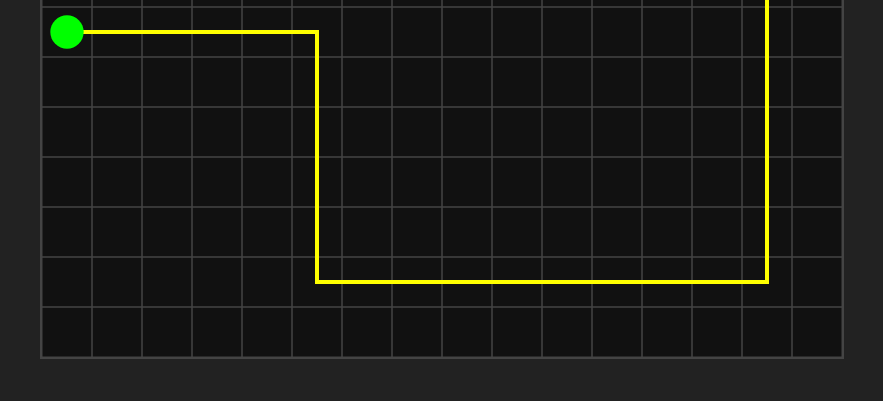
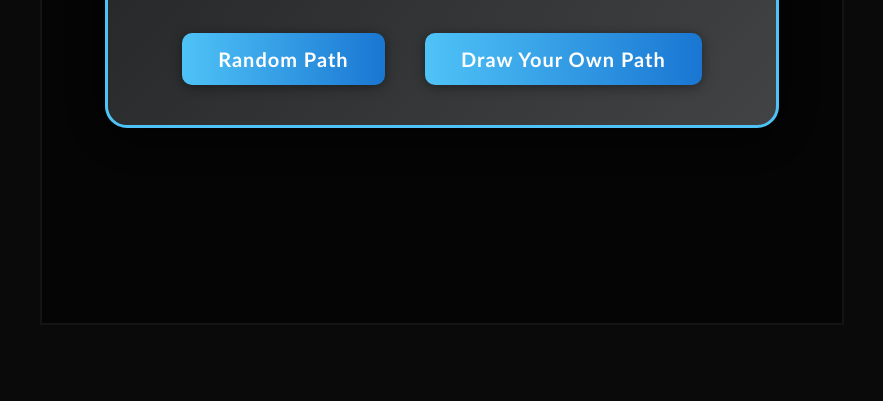
Before and after one commit to gustavheesen/tawer-defense, a website with bundled scripts: page index.html in a window 1280 px wide. Shown: the part 399-800 px from the top of the page, without its empty margins (198-1081 px from the left). Built offline with nearby package versions, Linux system fonts and the light colour scheme.

Commit message:
Add intro menu functionality: Implement modal overlay for game start options, allowing players to choose between 'random path' or 'draw own path' with grid size selection. Enhance user interface with styled buttons and dynamic display logic.

```diff
--- a/index.html
+++ b/index.html
@@ -9,6 +9,7 @@
 <body>
   <h1>Tower Defense Game</h1>
   <div id="ui-container"></div>
+  <div id="modal-overlay" style="display:none; position:fixed; left:0; top:0; width:100vw; height:100vh; background:rgba(0,0,0,0.7); z-index:1000; justify-content:center; align-items:center;"></div>
   <canvas id="game-canvas" width="800" height="600"></canvas>
   <script type="module" src="js/main.js"></script>
 </body>
--- a/js/main.js
+++ b/js/main.js
@@ -3,8 +3,84 @@ import { setupUI } from './ui.js';
 
 const canvas = document.getElementById('game-canvas');
 const ctx = canvas.getContext('2d');
+const modal = document.getElementById('modal-overlay');
 
-const game = new Game(canvas, ctx);
-setupUI(game);
+function showIntroMenu() {
+  modal.style.display = 'flex';
+  modal.innerHTML = `
+    <div id="intro-menu" style="background:linear-gradient(135deg,#232526 0%,#414345 100%); color:#fff; padding: 40px 56px; border-radius: 22px; box-shadow: 0 8px 48px #000b; text-align: center; min-width: 340px; border: 3px solid #4fc3f7; position:relative;">
+      <div style="margin-bottom: 24px;">
+        <span style="font-family: 'Trebuchet MS', Impact, sans-serif; font-size: 2.7em; letter-spacing: 2px; color: #4fc3f7; text-shadow: 0 2px 12px #000a, 0 0 0 #fff; font-weight: bold; display: inline-block;">
+          <span style='color:#fff; text-shadow: 0 2px 12px #4fc3f7;'>TOWER</span> <span style='color:#4fc3f7;'>DEFENSE</span>
+        </span>
+        <div style="font-size:1.1em; color:#b3e5fc; margin-top: 6px; letter-spacing:1px;">Build. Defend. Survive.</div>
+      </div>
+      <button class="menu-btn" id="random-path-btn">Random Path</button>
+      <button class="menu-btn" id="draw-path-btn">Draw Your Own Path</button>
+      <div id="grid-size-select" style="margin-top: 28px; display: none;">
+        <label style="font-size:1.1em; color:#b3e5fc;">Grid Size: </label>
+        <input id="grid-width" type="number" min="6" max="32" value="16" style="width: 60px; font-size:1.1em; border-radius:6px; border:1px solid #4fc3f7; padding:2px 6px;"> x
+        <input id="grid-height" type="number" min="6" max="32" value="12" style="width: 60px; font-size:1.1em; border-radius:6px; border:1px solid #4fc3f7; padding:2px 6px;">
+        <button class="menu-btn" id="start-draw-btn" style="margin-left: 16px;">Start Drawing</button>
+      </div>
+    </div>
+    <style>
+      .menu-btn {
+        background: linear-gradient(90deg,#4fc3f7 0%,#1976d2 100%);
+        color: #fff;
+        font-size: 1.25em;
+        font-family: 'Trebuchet MS', Impact, sans-serif;
+        font-weight: bold;
+        border: none;
+        border-radius: 10px;
+        padding: 14px 36px;
+        margin: 12px 18px 0 18px;
+        box-shadow: 0 2px 12px #0006;
+        cursor: pointer;
+        transition: background 0.2s, transform 0.15s, box-shadow 0.2s;
+        outline: none;
+        letter-spacing: 1px;
+      }
+      .menu-btn:hover, .menu-btn:focus {
+        background: linear-gradient(90deg,#1976d2 0%,#4fc3f7 100%);
+        color: #fff;
+        transform: translateY(-2px) scale(1.04);
+        box-shadow: 0 6px 24px #1976d2cc;
+      }
+      #intro-menu input[type=number]:focus {
+        border: 2px solid #1976d2;
+        outline: none;
+      }
+    </style>
+  `;
+  document.getElementById('random-path-btn').onclick = () => {
+    hideModal();
+    startGameWithPath('random');
+  };
+  document.getElementById('draw-path-btn').onclick = () => {
+    document.getElementById('grid-size-select').style.display = 'block';
+  };
+  document.getElementById('start-draw-btn').onclick = () => {
+    const width = parseInt(document.getElementById('grid-width').value, 10);
+    const height = parseInt(document.getElementById('grid-height').value, 10);
+    hideModal();
+    startGameWithPath('draw', width, height);
+  };
+}
 
-game.start();
+function hideModal() {
+  modal.style.display = 'none';
+  modal.innerHTML = '';
+}
+
+function startGameWithPath(mode, width, height) {
+  // TODO: Implement random path or draw path logic
+  // For now, just use default config and path
+  const config = { width: width || 16, height: height || 12 };
+  // You would generate or let the user draw a path here
+  const game = new Game(canvas, ctx); // Pass config/path as needed
+  setupUI(game);
+  game.start();
+}
+
+showIntroMenu();
```
